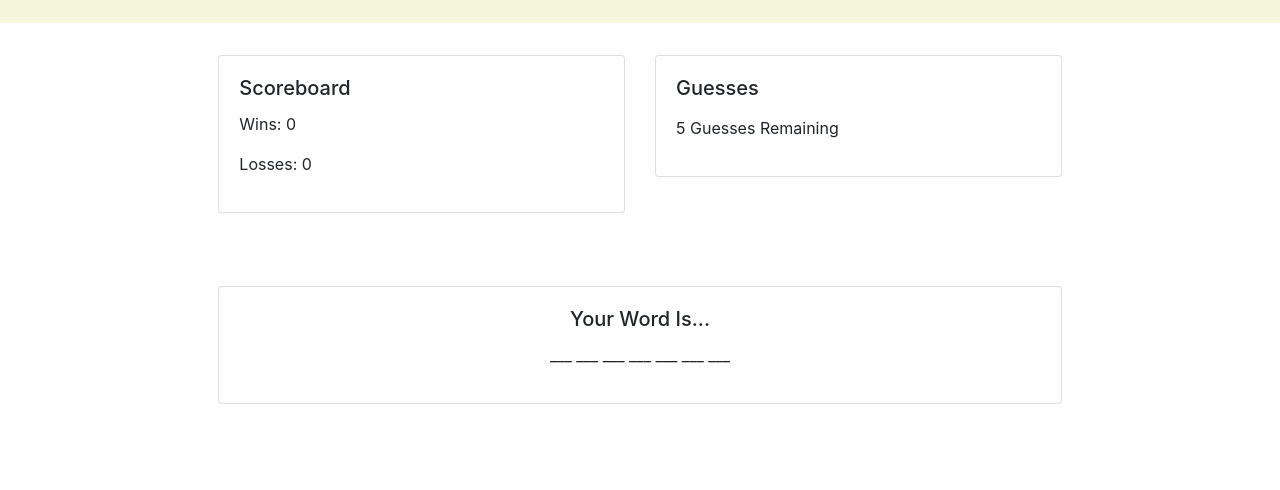
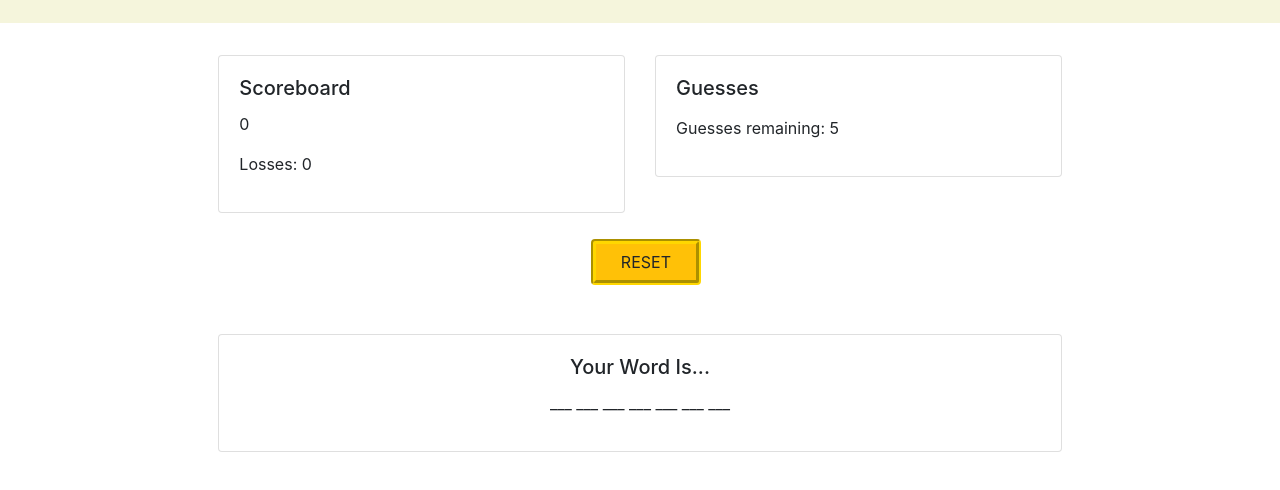
Before and after one commit to MLMcCloskey/Hangman-Game, a plain HTML site: page index.html in a window 1280 px wide. Shown: the part 118-608 px from the top of the page. Drawn offline with nearby package versions, Linux system fonts and the light colour scheme.

Commit message:
updating old project

```diff
--- a/assets/css/style.css
+++ b/assets/css/style.css
@@ -11,3 +11,15 @@
 #box {
     height: 156px;
 }
+
+.col-sm-2 {
+    align-content: center;
+    padding: 0 30px;
+    /* border: 5px groove gold; */
+}
+
+.btn-warning {
+    border: 5px groove gold;
+    padding-left: 25px;
+    padding-right: 25px;
+}
--- a/assets/scripts/game.js
+++ b/assets/scripts/game.js
@@ -1,7 +1,9 @@
 var wordArray = ["JAVASCRIPT", "MONGO", "EXPRESS", "REACT", "NODE", "BOOTSTRAP", "JQUERY", "ARRAY", "PROJECT", "HOMEWORK", "GEORGIA", "INSTITUTE", "TECHNOLOGY", "BOOTCAMP", "PROGRAMMING", "CODING"]
 var winCount = 0;
 var lossCount = 0;
-
+var guessesRemaining= 5;
+    var blanks =[];
+    var mysteryLetter=[];
 
 function winner(){
     winCount++;
@@ -16,13 +18,19 @@ function loser(){
 }
 
 function reset(){
-    $("#toSolve").html(blanks);
-    mysteryWord = wordArray[Math.floor(Math.random()* wordArray.length)]
-    for (var i=0; i<mysteryWord.length; i++) {
-        blanks.push(" ___ ");
-        mysteryLetter.push(mysteryWord[i]);
-    }
+    //  guessesRemaining= 5;
+    //  blanks =[];
+    //  mysteryLetter=[];
+    // $("#toSolve").html(blanks);
+    // mysteryWord = wordArray[Math.floor(Math.random()* wordArray.length)]
+    // for (var i=0; i<mysteryWord.length; i++) {
+    //     blanks.push(" ___ ");
+    //     mysteryLetter.push(mysteryWord[i]);
+    // }
     $("#lettersGuessed").text(" ");
+    // $("#toSolve").html(blanks);
+    // $("#guesses").html("Guesses remaining: " + guessesRemaining);
+    init();
 }
 
 
@@ -40,14 +48,14 @@ function init(){
         mysteryLetter.push(mysteryWord[i]);
     }
 
-    $("#wins").append(winCount);
-    $("#losses").append(lossCount);
+    $("#wins").text(winCount);
+    $("#losses").text("Losses: " + lossCount);
     $("#toSolve").html(blanks);
-    $("#guesses").prepend(guessesRemaining);
+    $("#guesses").text("Guesses remaining: " + guessesRemaining);
 
 
     document.onkeyup = function(event){
-        if (event.keyCode >=65 && event.keyCode <=90){
+        if (event.keyCode >=65 && event.keyCode <=90 && guessesRemaining > 0 && blanks.indexOf(" ___ ")> -1){
             var userGuess= event.key.toUpperCase();
             for (var i=0; i < mysteryLetter.length; i++) {
                 if (mysteryLetter[i]===userGuess) {
@@ -55,8 +63,8 @@ function init(){
                     document.getElementById("toSolve").innerText = blanks.join(" ");
                     if (blanks.indexOf(" ___ ")===-1){
                         winner();
-                        reset();
-                        init();
+                        // reset();
+                        // init();
                     }
                 }
             }
@@ -68,11 +76,15 @@ function init(){
                 }
                 if (guessesRemaining==0){
                     loser();
-                    reset();
-                    init();
+                    // reset();
+                    // init();
                 }
             }
         }
     }
+
+    $("body").on("click", "#reset", function(){
+        reset();
+    });
 }
 init()
--- a/index.html
+++ b/index.html
@@ -45,7 +45,24 @@
 
     <div class="col-sm-2"></div>
 
-          <br><br><br>
+    <br>
+
+    <div class = "row">
+      <div class = "col-sm-5"></div>
+
+      <div class= "col-sm-2">
+          <div class = "col-sm-10"></div>
+            <div class= "col-sm-2">
+              <button type="button" class="btn btn-warning" id="reset">RESET</button>
+            </div>
+          </div>
+      </div>
+    </div>
+
+    <div class = "col-sm-5"></div>
+
+    <br><br>
+
   <!-- Word to spell -->
   <div class="row">
       <div class="col-sm-2"></div>
```
Also changed, not shown: 1 other file. Lines whose indentation alone changed are shown as unchanged.
